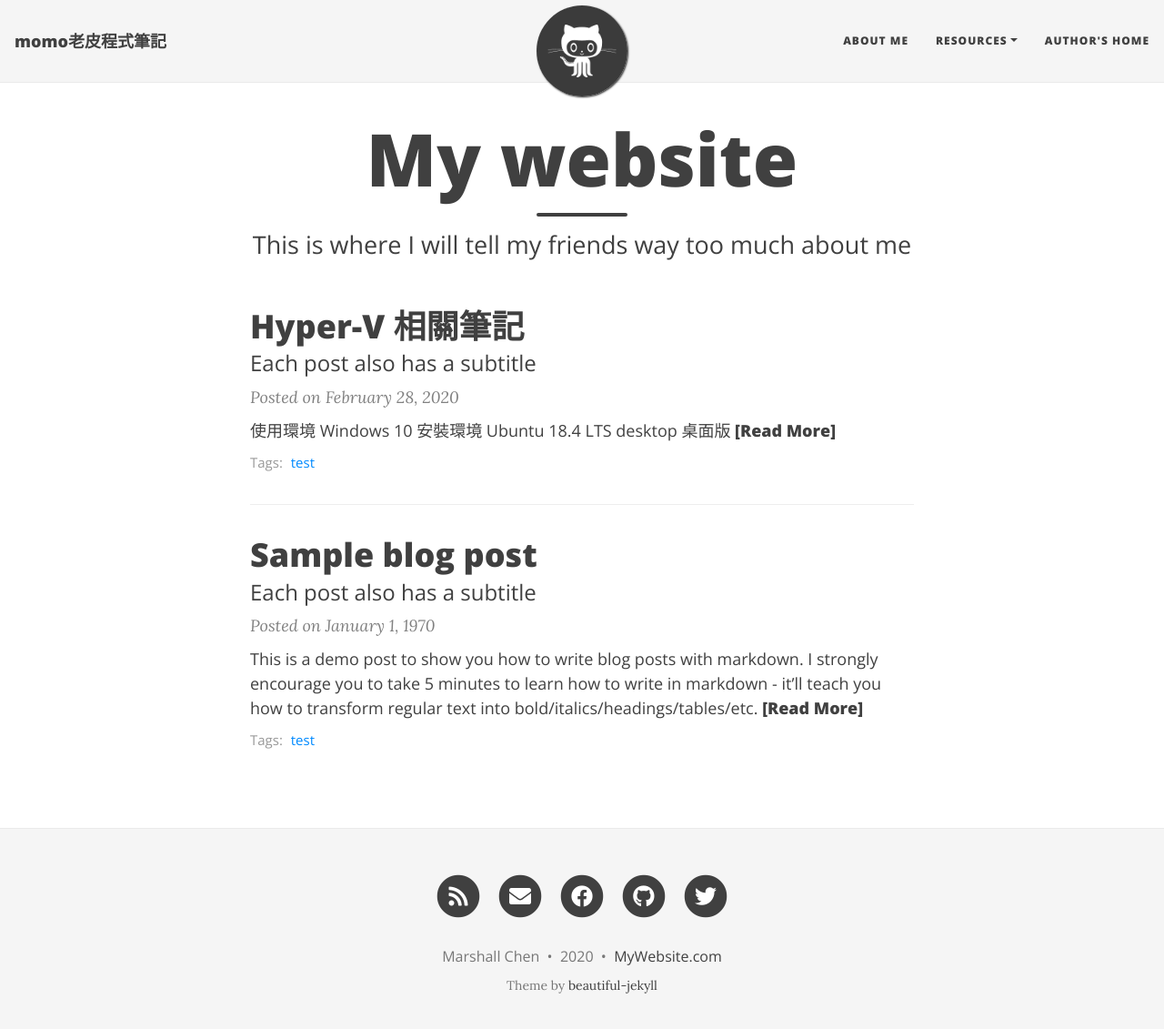
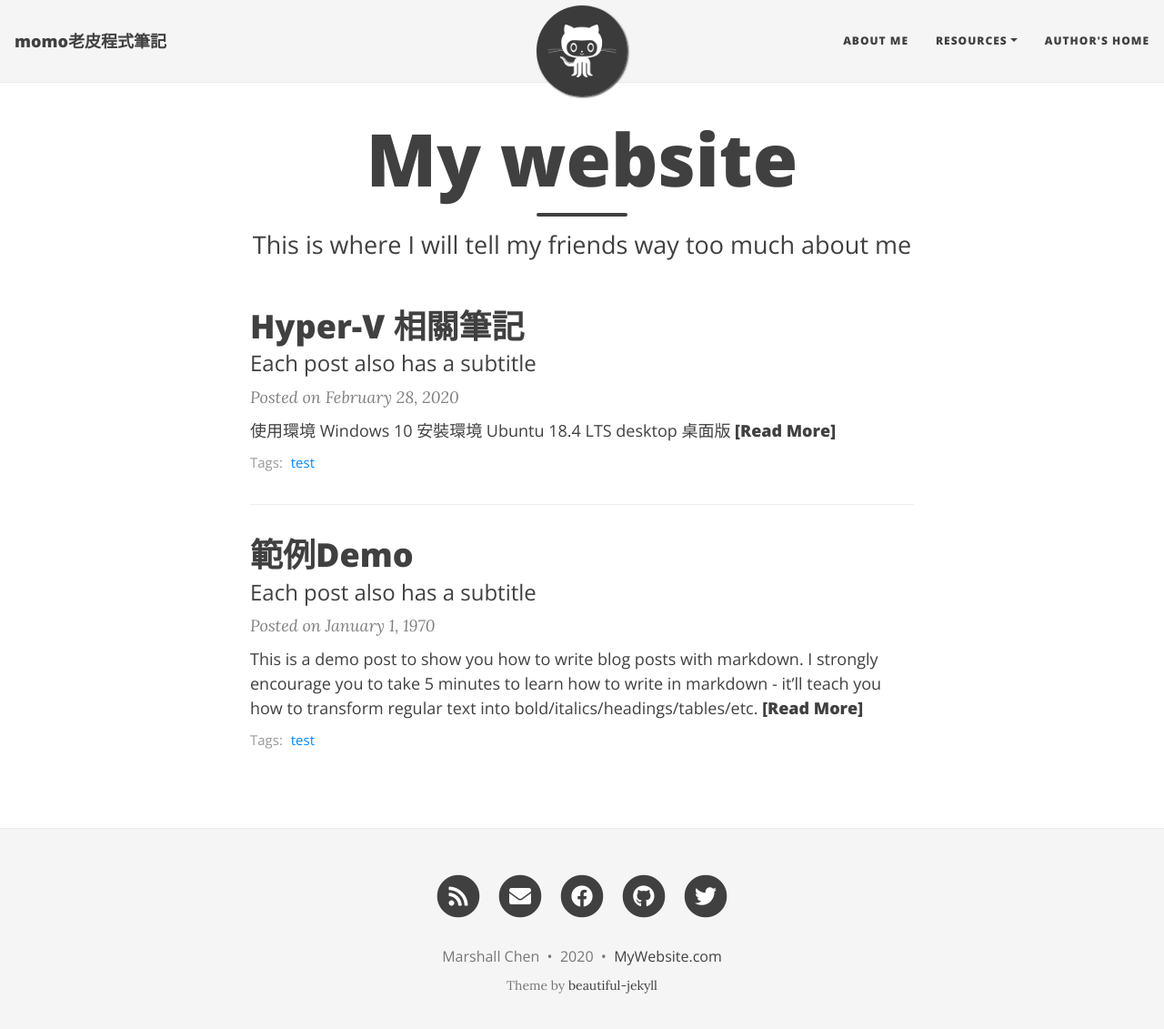
Before and after one commit to momoBear/momoBear.github.io, a Jekyll site: the page built from index.html, in a window 1280 px wide and 1144 px high. Shown: the top 1131 px of the window at 91% size. Built offline with Jekyll 4.4.1, drawn with Linux system fonts in a browser that asks for light colours; nearby versions of some CDN libraries; the list of posts is cut into pages by our own code.

Commit message:
Update 1970-01-01-testDemo.md

```diff
--- a/_posts/1970-01-01-testDemo.md
+++ b/_posts/1970-01-01-testDemo.md
@@ -1,6 +1,6 @@
 ---
 layout: post
-title: Sample blog post
+title: 範例Demo
 subtitle: Each post also has a subtitle
 gh-repo: daattali/beautiful-jekyll
 gh-badge: [star, fork, follow]
```
